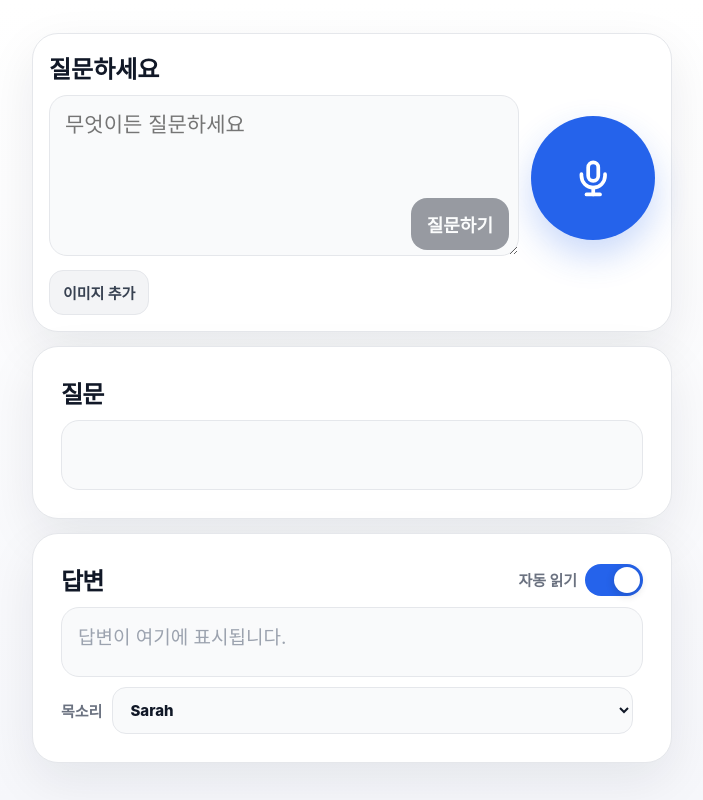
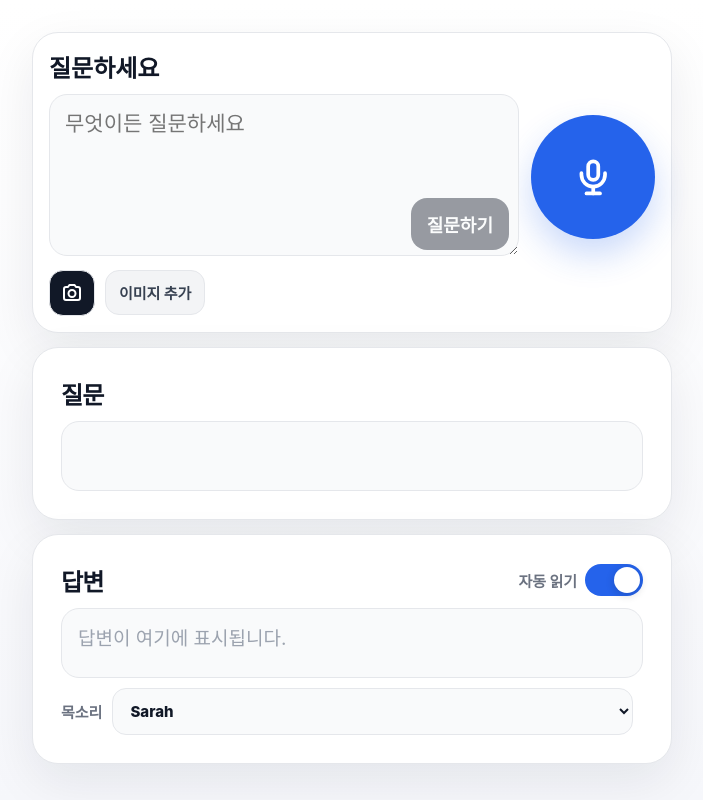
Before and after one commit to swc9803/gpt-stt, a Next.js app: page / in a window 1280 px wide. Shown: the whole page, without its empty margins (288-991 px from the left). Built offline with nearby package versions, Linux system fonts and the light colour scheme.

Commit message:
feat: 카메라 사진 촬영 기능 추가 및 관련 스타일 정의

```diff
--- a/app/globals.scss
+++ b/app/globals.scss
@@ -288,6 +288,46 @@ select {
     opacity: 0;
     pointer-events: none;
   }
+}
+
+.hiddenFileInput {
+  position: absolute;
+  inline-size: 1px;
+  block-size: 1px;
+  opacity: 0;
+  pointer-events: none;
+}
+
+.cameraAttachButton {
+  width: 46px;
+  height: 46px;
+  border: 1px solid var(--border);
+  border-radius: 14px;
+  display: grid;
+  place-items: center;
+  background: #111827;
+  color: white;
+  cursor: pointer;
+  touch-action: manipulation;
+
+  &:active {
+    transform: scale(0.97);
+  }
+
+  &:disabled {
+    opacity: 0.42;
+    cursor: not-allowed;
+  }
+}
+
+.cameraIcon {
+  width: 24px;
+  height: 24px;
+  fill: none;
+  stroke: currentColor;
+  stroke-linecap: round;
+  stroke-linejoin: round;
+  stroke-width: 2;
 }
 
 .imagePreviewList {
--- a/app/voice-assistant.tsx
+++ b/app/voice-assistant.tsx
@@ -419,6 +419,7 @@ export default function VoiceAssistant() {
   const recognitionFinishTimerRef = useRef<number | null>(null);
   const recognitionFinishingRef = useRef(false);
   const sessionIdRef = useRef(createSessionId());
+  const cameraInputRef = useRef<HTMLInputElement | null>(null);
 
   useEffect(() => {
     const saved = window.localStorage.getItem(HISTORY_KEY);
@@ -1179,6 +1180,28 @@ export default function VoiceAssistant() {
               </button>
             </div>
             <div className="attachmentRow">
+              <button
+                className="cameraAttachButton"
+                type="button"
+                onClick={() => cameraInputRef.current?.click()}
+                disabled={!['idle', 'speaking'].includes(step)}
+                aria-label="카메라로 사진 촬영"
+                title="카메라로 사진 촬영"
+              >
+                <svg className="cameraIcon" viewBox="0 0 24 24" aria-hidden="true">
+                  <path d="M4 8a2 2 0 0 1 2-2h2l1.4-2h5.2L16 6h2a2 2 0 0 1 2 2v9a2 2 0 0 1-2 2H6a2 2 0 0 1-2-2V8Z" />
+                  <path d="M12 16a3.5 3.5 0 1 0 0-7 3.5 3.5 0 0 0 0 7Z" />
+                </svg>
+              </button>
+              <input
+                ref={cameraInputRef}
+                className="hiddenFileInput"
+                type="file"
+                accept="image/*"
+                capture="environment"
+                onChange={handleImageChange}
+                disabled={!['idle', 'speaking'].includes(step)}
+              />
               <label className="imageAttachButton">
                 <input
                   type="file"
```
